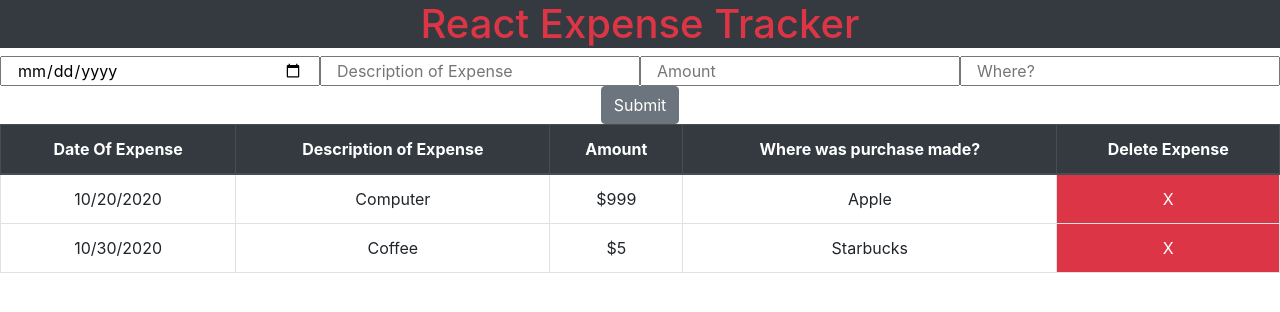
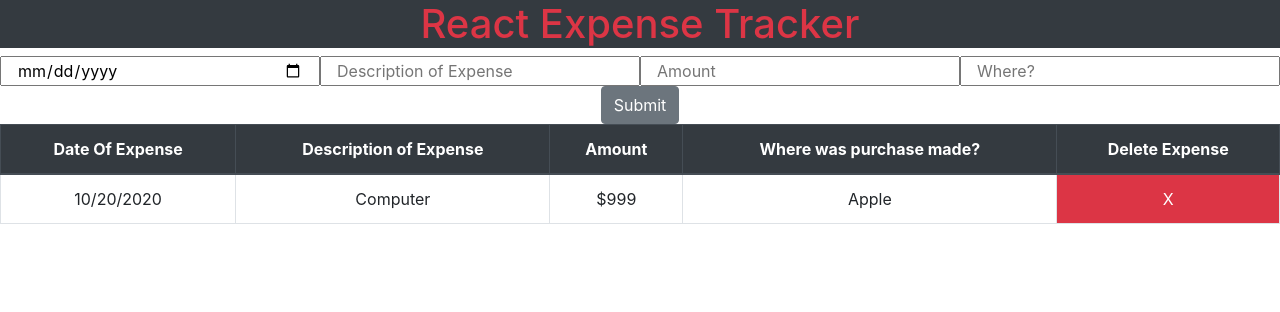
Before and after one commit to jbri91/reactExpenseTracker, a React (Create React App) app: page / in a window 1280 px wide. Shown: the top 312 px of the page. Built offline with nearby package versions, Linux system fonts and the light colour scheme.

Commit message:
Expense component/TableHead component

```diff
--- /dev/null
+++ b/src/components/Expense.js
@@ -0,0 +1,27 @@
+import React from "react";
+
+class Expense extends React.Component {
+  constructor() {
+    super();
+  }
+
+  DeleteExpense = () => {
+    console.log("Deleted!");
+  };
+
+  render() {
+    return (
+      <tr>
+        <td>10/20/2020</td>
+        <td>Computer</td>
+        <td>$999</td>
+        <td>Apple</td>
+        <td type="btn" onClick={this.DeleteExpense} className="btn-danger">
+          X
+        </td>
+      </tr>
+    );
+  }
+}
+
+export default Expense;
--- a/src/components/Table.js
+++ b/src/components/Table.js
@@ -1,46 +1,23 @@
-import React from 'react'
+import React from "react";
+import Expense from "./Expense";
+import TableHead from './TableHead'
 
 class Table extends React.Component {
 
-
-     DeleteExpense = () => {
-        console.log('Deleted!')
-    }
-
-
   render() {
-        return ( <div>
+    return (
+      <div>
         <table className="table table-bordered table-hover">
           <thead className="thead-dark thead-border">
-                <tr>
-                    <th>Date Of Expense</th>
-                    <th>Description of Expense</th>
-                    <th>Amount</th>
-                    <th>Where was purchase made?</th>
-                    <th>Delete Expense</th>
-                </tr>
+           <TableHead />
           </thead>
           <tbody>
-                    <tr>
-                        <td>10/20/2020</td>
-                        <td>Computer</td>
-                        <td>$999</td>
-                        <td>Apple</td>
-                        <td type="btn"  onClick={this.DeleteExpense}  className="btn-danger">X</td>
-                    </tr>
-                    <tr>
-                        <td>10/30/2020</td>
-                        <td>Coffee</td>
-                        <td>$5</td>
-                        <td>Starbucks</td>
-                        <td type="btn" onClick={this.DeleteExpense} className="btn-danger">X</td>
-                    </tr>
+            <Expense />
           </tbody>
         </table>
       </div>
-        )
+    );
   }
 }
 
-
-export default Table
+export default Table;
--- /dev/null
+++ b/src/components/TableHead.js
@@ -0,0 +1,16 @@
+import React from 'react'
+
+function TableHead() {
+    return(
+        <tr>
+        <th>Date Of Expense</th>
+        <th>Description of Expense</th>
+        <th>Amount</th>
+        <th>Where was purchase made?</th>
+        <th>Delete Expense</th>
+      </tr>
+    )
+}
+
+
+export default TableHead
```
Also changed, not shown: src/UserInput.js (+28 -15 lines), src/components/Header.js (+9 -13 lines), src/index.js (+4 -4 lines), src/App.css (line endings or trailing spaces). Lines whose indentation alone changed are shown as unchanged.
